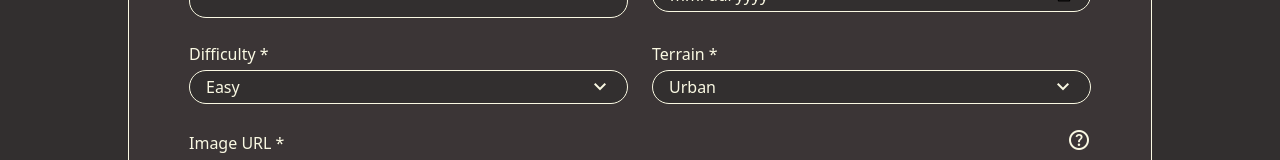
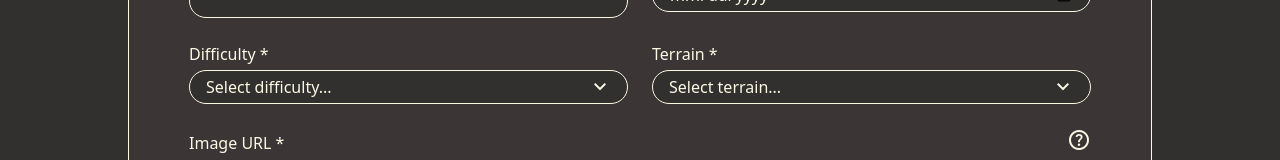
Before and after one commit to ellinorjohansson/Lopply, a Next.js app: page /add-race in a window 1280 px wide. Shown: the part 463-623 px from the top of the page. Built offline with nearby package versions, Linux system fonts and the light colour scheme; a web font is replaced by a local one.

Commit message:
🐛(bug): fixed so the dropdown works with the first in first real value

```diff
--- a/public/locales/en/common.json
+++ b/public/locales/en/common.json
@@ -94,12 +94,14 @@
     "date": "Date *",
     "difficulty": "Difficulty *",
     "difficulty_options": {
+      "select_difficulty": "Select difficulty...",
       "easy": "Easy",
       "medium": "Medium",
       "hard": "Hard"
     },
     "terrain": "Terrain *",
     "terrain_options": {
+      "select_terrain": "Select terrain...",
       "urban": "Urban",
       "costal": "Costal",
       "mountain": "Mountain",
--- a/src/app/add-race/page.tsx
+++ b/src/app/add-race/page.tsx
@@ -195,6 +195,7 @@ const AddRace = () => {
                 onChange={(e) => setCategoryDifficulty(e.target.value)}
                 error={errors.categoryDifficulty}
                 options={[
+                  { value: "", label: a("difficulty_options.select_difficulty") },
                   { value: a("difficulty_options.easy"), label: a("difficulty_options.easy") },
                   { value: a("difficulty_options.medium"), label: a("difficulty_options.medium") },
                   { value: a("difficulty_options.hard"), label: a("difficulty_options.hard") },
@@ -209,6 +210,7 @@ const AddRace = () => {
                 onChange={(e) => setCategoryTerrain(e.target.value)}
                 error={errors.categoryTerrain}
                 options={[
+                  { value: "", label: a("terrain_options.select_terrain") },
                   { value: a("terrain_options.urban"), label: a("terrain_options.urban") },
                   { value: a("terrain_options.costal"), label: a("terrain_options.costal") },
                   { value: a("terrain_options.mountain"), label: a("terrain_options.mountain") },
```
